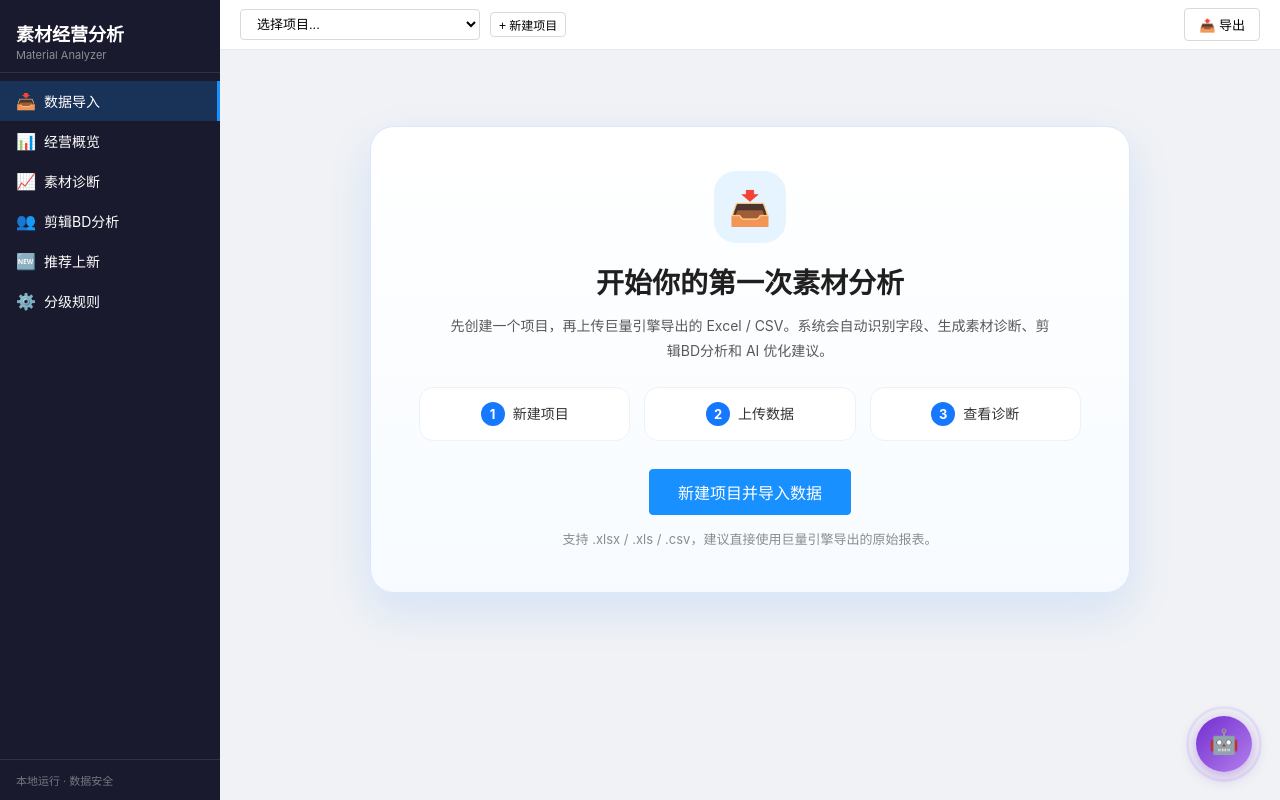
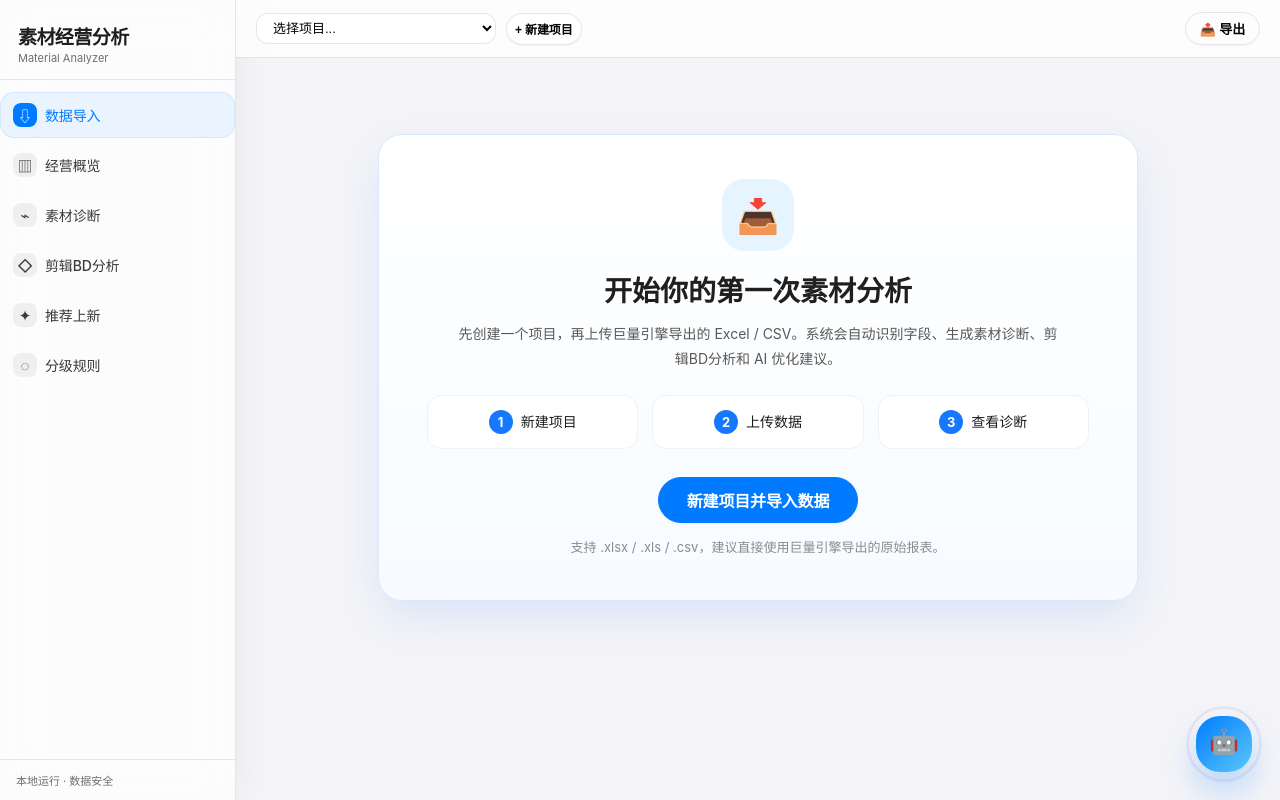
Before and after one commit to erhe055411-design/material-analyzer, a Flask app: page / in a window 1280 px wide. Run offline with Flask 3, Linux system fonts and the light colour scheme; data that the repository does not hold is empty; some libraries are stand-ins or nearby versions.

Commit message:
Refresh UI with iOS style

```diff
--- a/static/css/app.css
+++ b/static/css/app.css
@@ -953,3 +953,233 @@ td:nth-child(n+3) { white-space: nowrap; }
 .upload-zone-primary { padding: 42px 24px; border: 2px dashed #1677ff; background: #f7fbff; }
 .upload-zone-primary .upload-icon { font-size: 38px; margin-bottom: 10px; }
 .upload-zone-primary small { color: #8c8c8c; }
+
+
+/* iOS style refresh - lightweight visual skin */
+:root {
+    --ios-blue: #007AFF;
+    --ios-blue-soft: #EAF4FF;
+    --ios-bg: #F5F5F7;
+    --ios-card: rgba(255, 255, 255, 0.86);
+    --ios-text: #1D1D1F;
+    --ios-secondary: #6E6E73;
+    --ios-border: rgba(60, 60, 67, 0.12);
+    --ios-shadow: 0 12px 30px rgba(0, 0, 0, 0.08);
+}
+
+body {
+    background: var(--ios-bg);
+    color: var(--ios-text);
+    -webkit-font-smoothing: antialiased;
+}
+
+.app { background: linear-gradient(135deg, #F8FAFF 0%, #F5F5F7 45%, #EEF6FF 100%); }
+
+.sidebar {
+    width: 236px;
+    background: rgba(255, 255, 255, 0.72);
+    color: var(--ios-text);
+    border-right: 1px solid var(--ios-border);
+    box-shadow: 10px 0 30px rgba(0, 0, 0, 0.04);
+    backdrop-filter: blur(22px);
+    -webkit-backdrop-filter: blur(22px);
+}
+
+.sidebar-header {
+    padding: 22px 18px 14px;
+    border-bottom: 1px solid var(--ios-border);
+}
+
+.sidebar-header h1 {
+    font-size: 19px;
+    letter-spacing: -0.03em;
+    color: var(--ios-text);
+}
+
+.sidebar-header .subtitle,
+.sidebar-footer {
+    color: var(--ios-secondary);
+}
+
+.nav { padding: 12px 10px; }
+
+.nav-item {
+    margin: 4px 0;
+    padding: 11px 13px;
+    border-radius: 14px;
+    color: #3A3A3C;
+    font-weight: 550;
+    letter-spacing: -0.01em;
+    transition: all 0.18s ease;
+}
+
+.nav-item:hover {
+    background: rgba(0, 122, 255, 0.08);
+    color: var(--ios-blue);
+}
+
+.nav-item.active {
+    background: var(--ios-blue-soft);
+    color: var(--ios-blue);
+    border-right: none;
+    box-shadow: inset 0 0 0 1px rgba(0, 122, 255, 0.10);
+}
+
+.nav-icon {
+    width: 24px;
+    height: 24px;
+    border-radius: 8px;
+    display: inline-flex;
+    align-items: center;
+    justify-content: center;
+    font-size: 15px;
+    background: rgba(120, 120, 128, 0.10);
+}
+
+.nav-item.active .nav-icon {
+    background: var(--ios-blue);
+    color: #fff;
+}
+
+.sidebar-footer { border-top: 1px solid var(--ios-border); }
+
+.topbar {
+    height: 58px;
+    background: rgba(255, 255, 255, 0.74);
+    border-bottom: 1px solid var(--ios-border);
+    backdrop-filter: blur(18px);
+    -webkit-backdrop-filter: blur(18px);
+}
+
+.content { background: transparent; }
+
+.project-select,
+input,
+select,
+textarea {
+    border-radius: 12px;
+    border-color: var(--ios-border);
+    background-color: rgba(255,255,255,0.9);
+}
+
+.project-select:focus,
+input:focus,
+select:focus,
+textarea:focus {
+    outline: none;
+    border-color: rgba(0, 122, 255, 0.55);
+    box-shadow: 0 0 0 4px rgba(0, 122, 255, 0.12);
+}
+
+.btn {
+    border-radius: 999px;
+    min-height: 32px;
+    border-color: var(--ios-border);
+    font-weight: 600;
+    letter-spacing: -0.01em;
+    box-shadow: 0 1px 2px rgba(0,0,0,0.04);
+}
+
+.btn:hover {
+    transform: translateY(-1px);
+    border-color: rgba(0, 122, 255, 0.45);
+    color: var(--ios-blue);
+    box-shadow: 0 8px 18px rgba(0, 122, 255, 0.12);
+}
+
+.btn-primary {
+    background: var(--ios-blue);
+    border-color: var(--ios-blue);
+    color: #fff;
+}
+
+.btn-primary:hover {
+    background: #0A84FF;
+    color: #fff;
+}
+
+.btn-secondary { background: rgba(118, 118, 128, 0.10); }
+.btn-danger { color: #FF3B30; border-color: rgba(255, 59, 48, 0.22); }
+.btn-warn { color: #FF9500; border-color: rgba(255, 149, 0, 0.25); }
+
+.class-card,
+.chart-card,
+.special-card,
+.rule-card,
+.project-card,
+.guide-card,
+.ai-card,
+.modal-content,
+.mapping-panel,
+.table-wrap {
+    border-radius: 20px;
+    border: 1px solid rgba(255,255,255,0.75);
+    background: var(--ios-card);
+    box-shadow: var(--ios-shadow);
+    backdrop-filter: blur(18px);
+    -webkit-backdrop-filter: blur(18px);
+}
+
+.class-card:hover,
+.chart-card:hover,
+.project-card:hover,
+.guide-card:hover {
+    transform: translateY(-2px);
+    box-shadow: 0 18px 36px rgba(0, 0, 0, 0.10);
+}
+
+.upload-zone {
+    border-radius: 22px;
+    border-color: rgba(0, 122, 255, 0.30);
+    background: rgba(255, 255, 255, 0.70);
+}
+
+.upload-zone:hover {
+    border-color: var(--ios-blue);
+    background: rgba(234, 244, 255, 0.92);
+    color: var(--ios-blue);
+    box-shadow: 0 16px 32px rgba(0, 122, 255, 0.12);
+}
+
+.upload-zone-primary {
+    border-color: rgba(0, 122, 255, 0.45);
+    background: linear-gradient(180deg, rgba(255,255,255,0.92), rgba(234,244,255,0.82));
+}
+
+.gb,
+.grade-badge,
+.potential-badge,
+.tag,
+.status-badge,
+.context-tag,
+.ai-suggestion-chip,
+.ftab {
+    border-radius: 999px !important;
+}
+
+.gb {
+    width: 25px;
+    height: 25px;
+    line-height: 25px;
+    box-shadow: inset 0 -1px 0 rgba(0,0,0,0.10);
+}
+
+.ftab.active {
+    background: var(--ios-blue-soft);
+    color: var(--ios-blue);
+}
+
+.ai-assistant-fab {
+    border-radius: 24px;
+    background: linear-gradient(135deg, #007AFF, #5AC8FA);
+    box-shadow: 0 18px 36px rgba(0, 122, 255, 0.28);
+}
+
+.ai-assistant-modal {
+    border-radius: 26px;
+    overflow: hidden;
+}
+
+.copy-btn {
+    border-radius: 999px;
+}
--- a/templates/index.html
+++ b/templates/index.html
@@ -4,7 +4,7 @@
     <meta charset="UTF-8">
     <meta name="viewport" content="width=device-width, initial-scale=1.0">
     <title>素材经营分析系统</title>
-    <link rel="stylesheet" href="/static/css/app.css?v=20260709-hide-ai-button">
+    <link rel="stylesheet" href="/static/css/app.css?v=20260709-ios-ui">
     <script src="https://cdn.jsdelivr.net/npm/echarts@5.5.0/dist/echarts.min.js"></script>
 </head>
 <body>
@@ -16,22 +16,22 @@
             </div>
             <ul class="nav-menu">
                 <li class="nav-item active" data-page="import">
-                    <span class="nav-icon">📥</span> 数据导入
+                    <span class="nav-icon">⇩</span> 数据导入
                 </li>
                 <li class="nav-item" data-page="dashboard">
-                    <span class="nav-icon">📊</span> 经营概览
+                    <span class="nav-icon">▥</span> 经营概览
                 </li>
                 <li class="nav-item" data-page="analysis">
-                    <span class="nav-icon">📈</span> 素材诊断
+                    <span class="nav-icon">⌁</span> 素材诊断
                 </li>
                 <li class="nav-item" data-page="tags">
-                    <span class="nav-icon">👥</span> 剪辑BD分析
+                    <span class="nav-icon">◇</span> 剪辑BD分析
                 </li>
                 <li class="nav-item" data-page="recommend">
-                    <span class="nav-icon">🆕</span> 推荐上新
+                    <span class="nav-icon">✦</span> 推荐上新
                 </li>
                 <li class="nav-item" data-page="rules">
-                    <span class="nav-icon">⚙️</span> 分级规则
+                    <span class="nav-icon">◌</span> 分级规则
                 </li>
             </ul>
             <div class="sidebar-footer">
@@ -200,6 +200,6 @@
         </div>
     </div>
 
-    <script src="/static/js/app.js?v=20260709-hide-ai-button"></script>
+    <script src="/static/js/app.js?v=20260709-ios-ui"></script>
 </body>
 </html>
```
